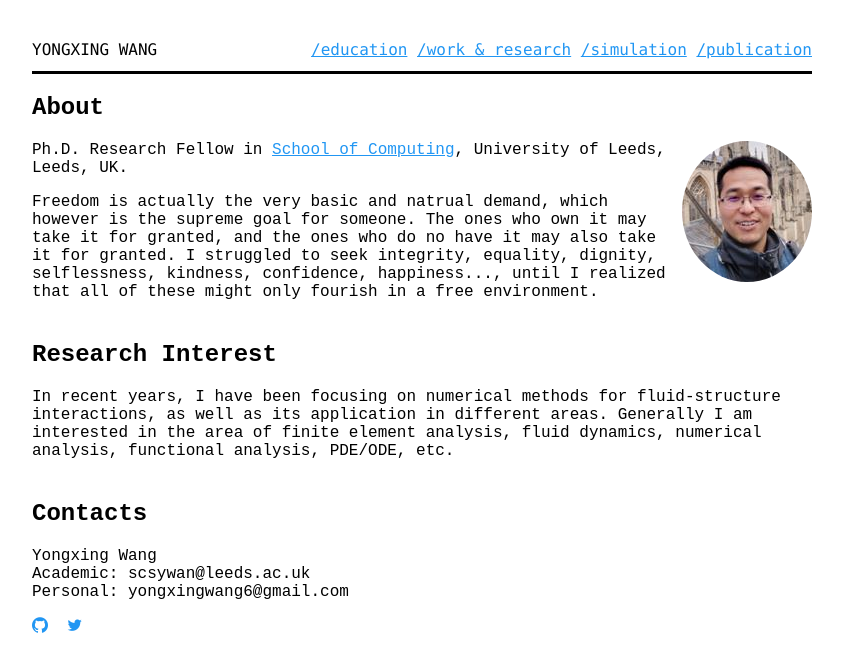
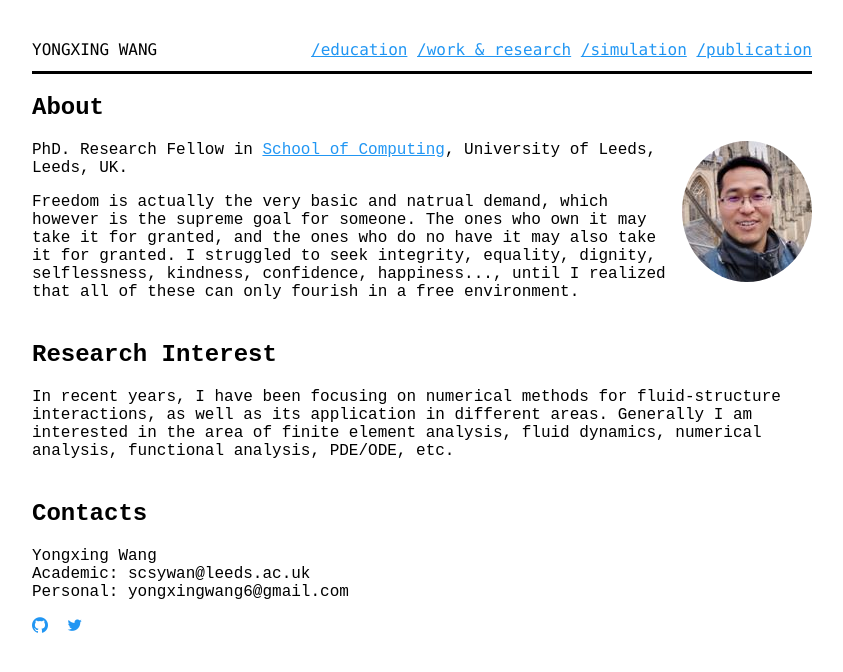
Before and after one commit to yongxingwang/yongxingwang.github.io, a Jekyll site: the page built from index.html, in a window 1280 px wide. Shown: the top 672 px of the page, without its empty margins (218-1061 px from the left). Built offline with Jekyll 4.4.1, drawn with Linux system fonts in a browser that asks for light colours; some web fonts are replaced.

Commit message:
Update index.html

```diff
--- a/index.html
+++ b/index.html
@@ -6,8 +6,8 @@ title: Home
 <section id="bio">
    <h1>About</h1>
    <img class="me" src="/assets/images/photo2.jpg" alt="Yongxing profile pic">
-   <p>Ph.D. Research Fellow in <a href="https://engineering.leeds.ac.uk/info/20132/school_of_computing">School of Computing</a>, University of Leeds, Leeds, UK</a>.</p>
-   <p>Freedom is actually the very basic and natrual demand, which however is the supreme goal for someone. The ones who own it may take it for granted, and the ones who do no have it may also take it for granted. I struggled to seek integrity, equality, dignity, selflessness, kindness, confidence, happiness..., until I realized that all of these might only fourish in a free environment.</p>
+   <p>PhD. Research Fellow in <a href="https://engineering.leeds.ac.uk/info/20132/school_of_computing">School of Computing</a>, University of Leeds, Leeds, UK</a>.</p>
+   <p>Freedom is actually the very basic and natrual demand, which however is the supreme goal for someone. The ones who own it may take it for granted, and the ones who do no have it may also take it for granted. I struggled to seek integrity, equality, dignity, selflessness, kindness, confidence, happiness..., until I realized that all of these can only fourish in a free environment.</p>
 </section>
 
 <section id="research-interests">
```
